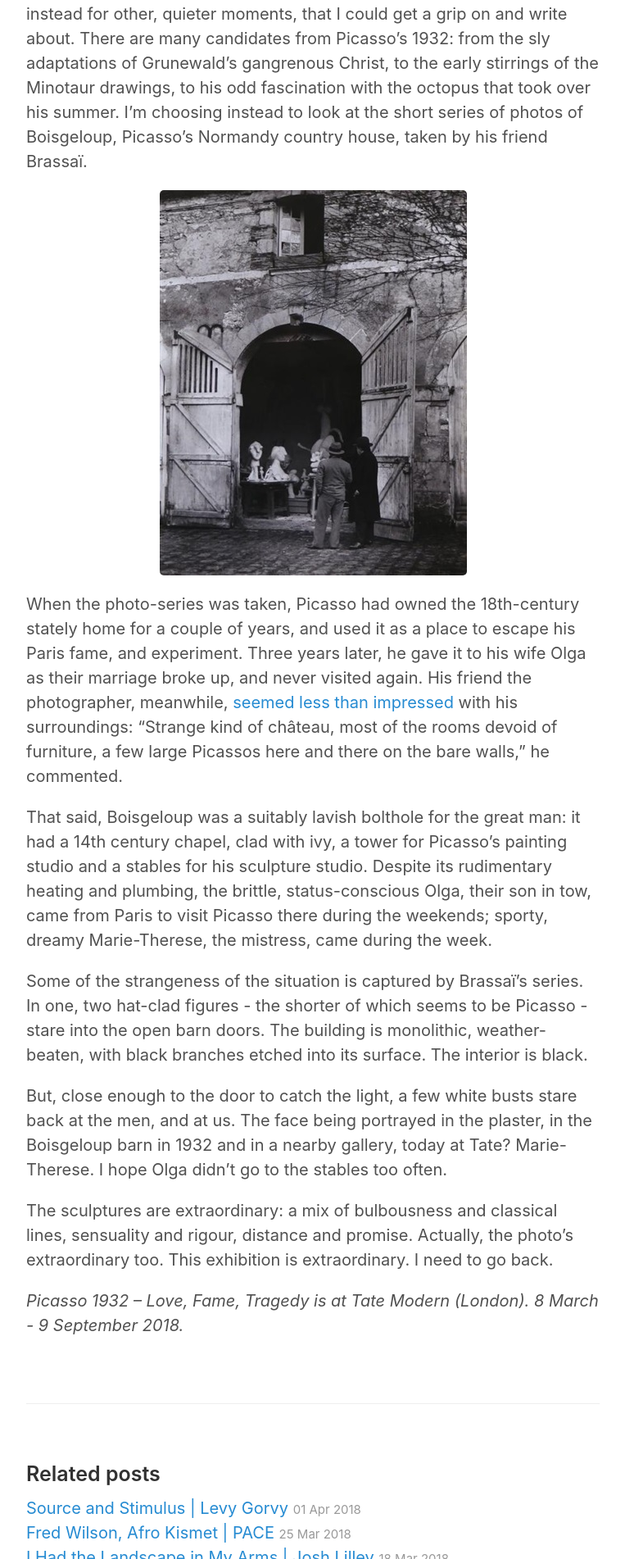
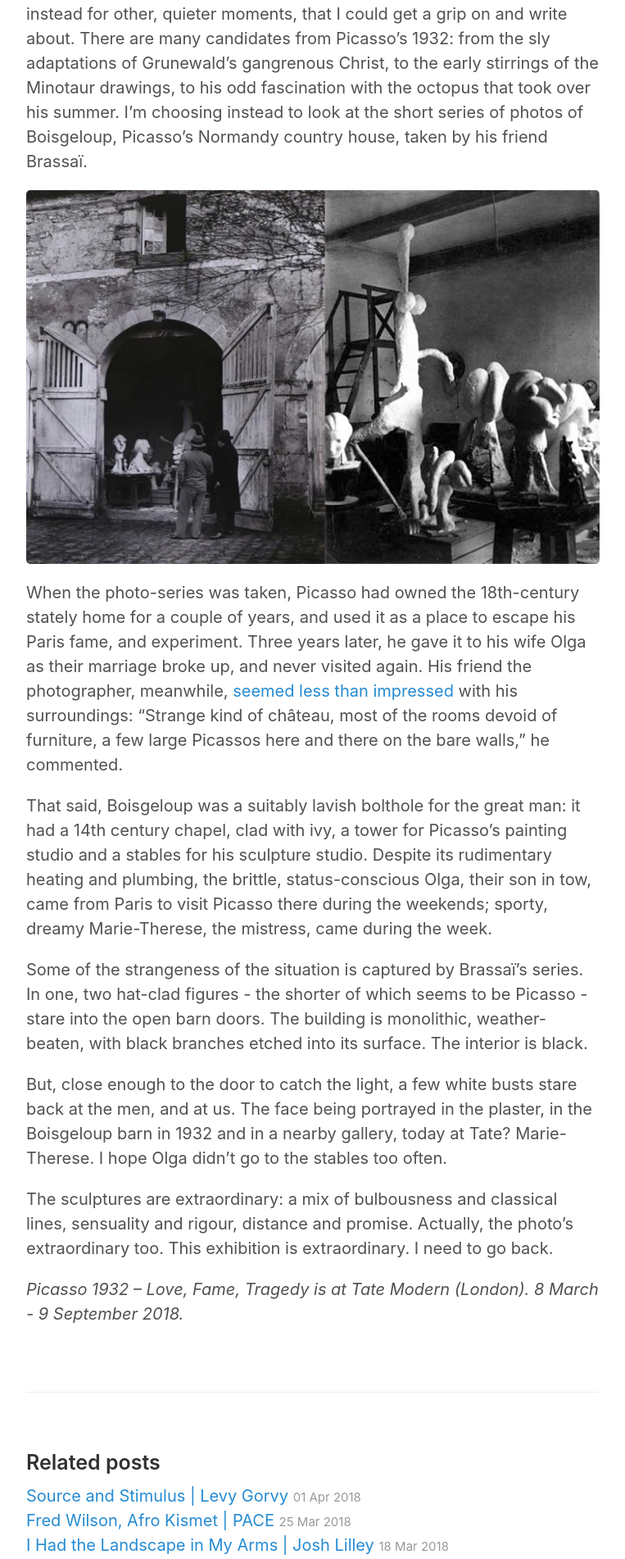
Before and after one commit to JMDKC/jmdkc.github.io, a Jekyll site: the page built from _posts/2018-04-08-picasso-tate.md, in a window 1280 px wide. Shown: the part 629-2531 px from the top of the page at 82% size, without its empty margins (258-1021 px from the left). Built offline with Jekyll 4.4.1, drawn with Linux system fonts in a browser that asks for light colours.

Commit message:
amended Picasso asset

```diff
--- a/_posts/2018-04-08-picasso-tate.md
+++ b/_posts/2018-04-08-picasso-tate.md
@@ -8,7 +8,7 @@ Even though I went in a churlish mood, on a relentlessly rainy Saturday, surroun
 This blitz of beauty and innovation, from one of the 20th century's foundational geniuses, overwhelmed my critical faculties. This must be the blockbuster of the year - maybe the decade - in London, at least.
 Attempting to calm down, I looked away from the sumptuous canvases of his Marie-Therese that dominate the show - and Picasso's year. I looked instead for other, quieter moments, that I could get a grip on and write about. There are many candidates from Picasso's 1932: from the sly adaptations of Grunewald's gangrenous Christ, to the early stirrings of the Minotaur drawings, to his odd fascination with the octopus that took over his summer. I'm choosing instead to look at the short series of photos of Boisgeloup, Picasso's Normandy country house, taken by his friend Brassaï.
 
-![Mystery door](/Assets/picasso-tate.jpg){: .center-image }
+![Mystery door](/Assets/picasso-tate.png)
 
 When the photo-series was taken, Picasso had owned the 18th-century stately home for a couple of years, and used it as a place to escape his Paris fame, and experiment. Three years later, he gave it to his wife Olga as their marriage broke up, and never visited again. His friend the photographer, meanwhile, [seemed less than impressed](http://judithbenhamouhuet.com/report/picasso-a-visit-to-his-secret-studio-in-the-company-of-bernard-picasso/) with his surroundings: "Strange kind of château, most of the rooms devoid of furniture, a few large Picassos here and there on the bare walls," he commented.
 
```
Also changed, not shown: Assets/picasso-tate.jpg (deleted), Assets/picasso-tate.png (added).
